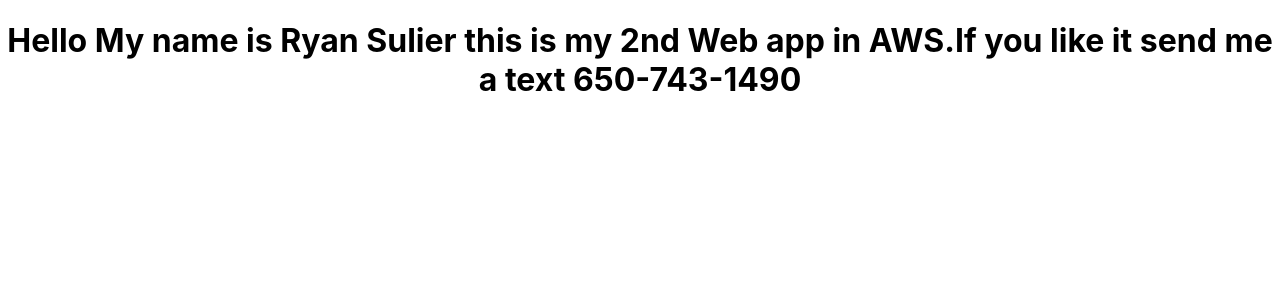
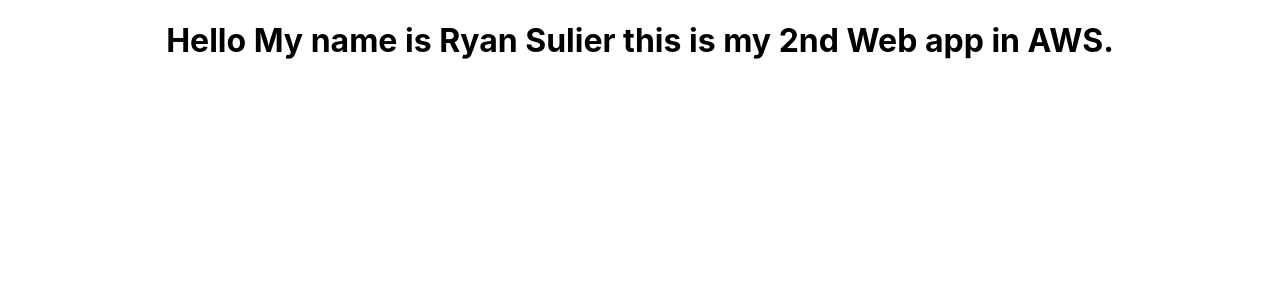
Before and after one commit to rswisky/reactapp1, a React (Create React App) app: page / in a window 1280 px wide. Shown: the top 300 px of the page. Built offline with nearby package versions, Linux system fonts and the light colour scheme.

Commit message:
Update App.js

```diff
--- a/src/App.js
+++ b/src/App.js
@@ -4,7 +4,7 @@
 function App() {
     return (
         <div>
-          <h1 style={{'text-align':'center'}}>Hello My name is Ryan Sulier this is my 2nd Web app in AWS.If you like it send me a text 650-743-1490</h1>
+          <h1 style={{'text-align':'center'}}>Hello My name is Ryan Sulier this is my 2nd Web app in AWS.</h1>
 
            <storage/>
        </div>
```
